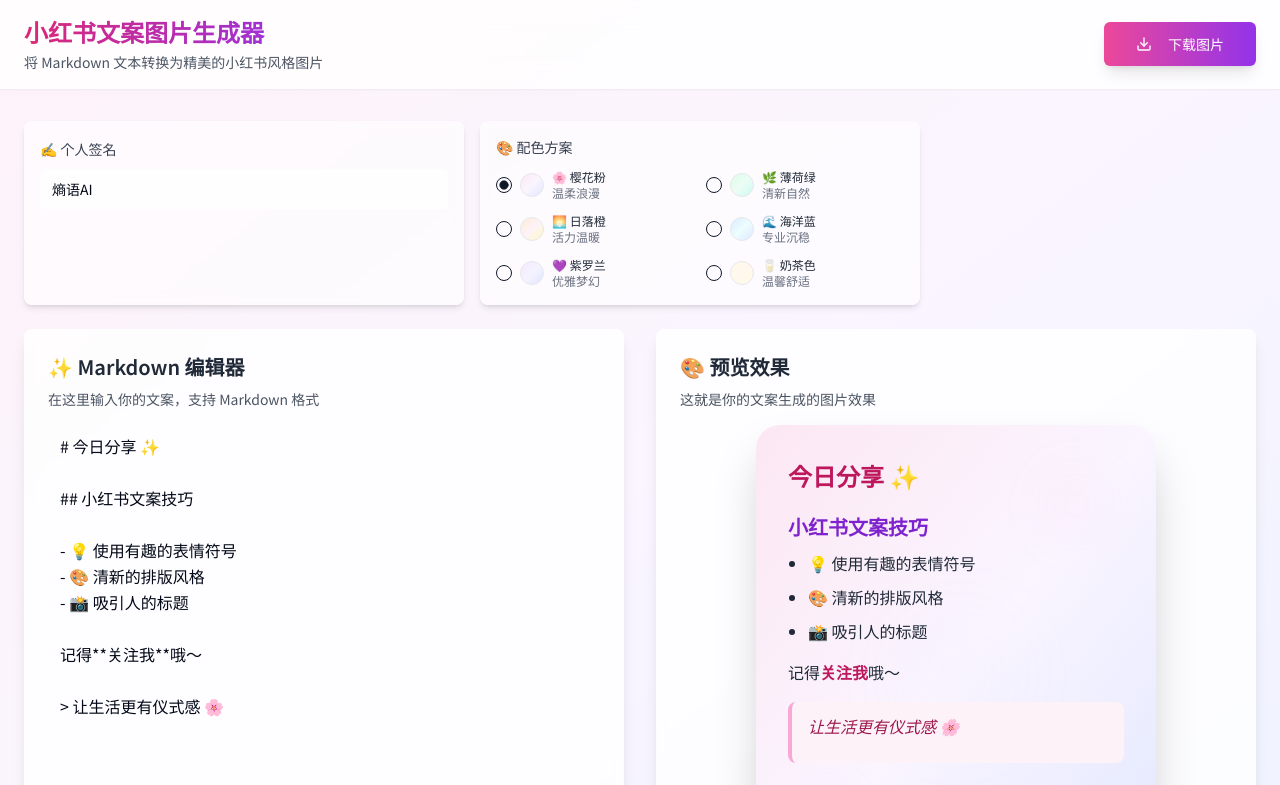
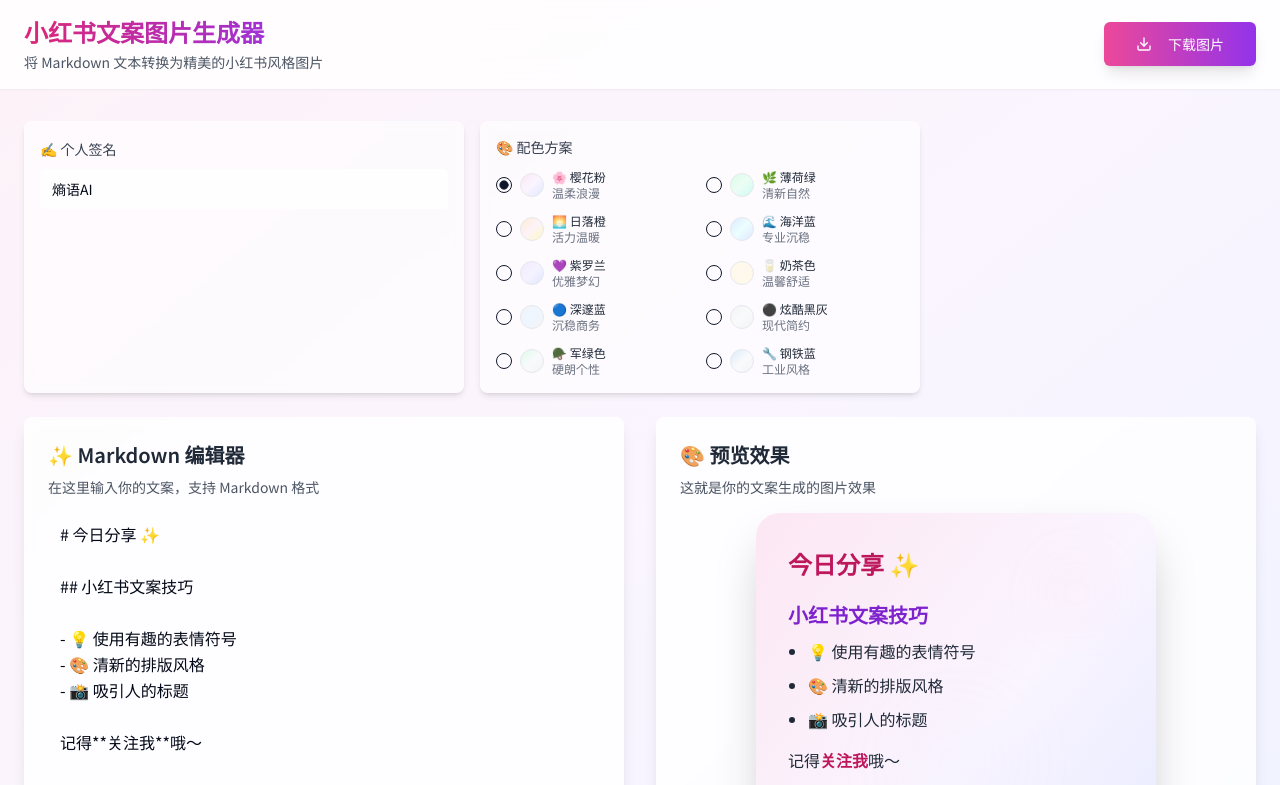
Before and after one commit to heavendai/xhs-markdown-canvas, a React (Vite) app: page / in a window 1280 px wide. Shown: the top 785 px of the page. Built offline with nearby package versions, Linux system fonts and the light colour scheme.

Commit message:
Add more masculine color schemes
Added new color schemes to the color scheme selector, including options with more masculine aesthetics.

```diff
--- a/src/components/ColorSchemeSelector.tsx
+++ b/src/components/ColorSchemeSelector.tsx
@@ -45,6 +45,30 @@ const colorSchemes = [
     name: '🥛 奶茶色',
     description: '温馨舒适',
     gradient: 'from-amber-50 via-orange-50 to-yellow-50'
+  },
+  {
+    id: 'deep-blue',
+    name: '🔵 深邃蓝',
+    description: '沉稳商务',
+    gradient: 'from-slate-100 via-blue-50 to-gray-100'
+  },
+  {
+    id: 'dark-gray',
+    name: '⚫ 炫酷黑灰',
+    description: '现代简约',
+    gradient: 'from-gray-100 via-slate-50 to-zinc-100'
+  },
+  {
+    id: 'military-green',
+    name: '🪖 军绿色',
+    description: '硬朗个性',
+    gradient: 'from-green-100 via-slate-50 to-gray-100'
+  },
+  {
+    id: 'steel-blue',
+    name: '🔧 钢铁蓝',
+    description: '工业风格',
+    gradient: 'from-blue-100 via-gray-50 to-slate-100'
   }
 ];
 
--- a/src/components/ImagePreview.tsx
+++ b/src/components/ImagePreview.tsx
@@ -43,6 +43,14 @@ export const ImagePreview: React.FC<ImagePreviewProps> = ({
         return 'bg-gradient-to-br from-purple-100 via-violet-50 to-indigo-100';
       case 'milk-tea':
         return 'bg-gradient-to-br from-amber-50 via-orange-50 to-yellow-50';
+      case 'deep-blue':
+        return 'bg-gradient-to-br from-slate-100 via-blue-50 to-gray-100';
+      case 'dark-gray':
+        return 'bg-gradient-to-br from-gray-100 via-slate-50 to-zinc-100';
+      case 'military-green':
+        return 'bg-gradient-to-br from-green-100 via-slate-50 to-gray-100';
+      case 'steel-blue':
+        return 'bg-gradient-to-br from-blue-100 via-gray-50 to-slate-100';
       default: // cherry-blossom
         return 'bg-gradient-to-br from-pink-100 via-purple-50 to-indigo-100';
     }
@@ -79,6 +87,30 @@ export const ImagePreview: React.FC<ImagePreviewProps> = ({
           color1: 'bg-amber-300',
           color2: 'bg-orange-300',
           color3: 'bg-yellow-200'
+        };
+      case 'deep-blue':
+        return {
+          color1: 'bg-slate-300',
+          color2: 'bg-blue-300',
+          color3: 'bg-gray-200'
+        };
+      case 'dark-gray':
+        return {
+          color1: 'bg-gray-300',
+          color2: 'bg-slate-300',
+          color3: 'bg-zinc-200'
+        };
+      case 'military-green':
+        return {
+          color1: 'bg-green-300',
+          color2: 'bg-slate-300',
+          color3: 'bg-gray-200'
+        };
+      case 'steel-blue':
+        return {
+          color1: 'bg-blue-300',
+          color2: 'bg-gray-300',
+          color3: 'bg-slate-200'
         };
       default: // cherry-blossom
         return {
```
